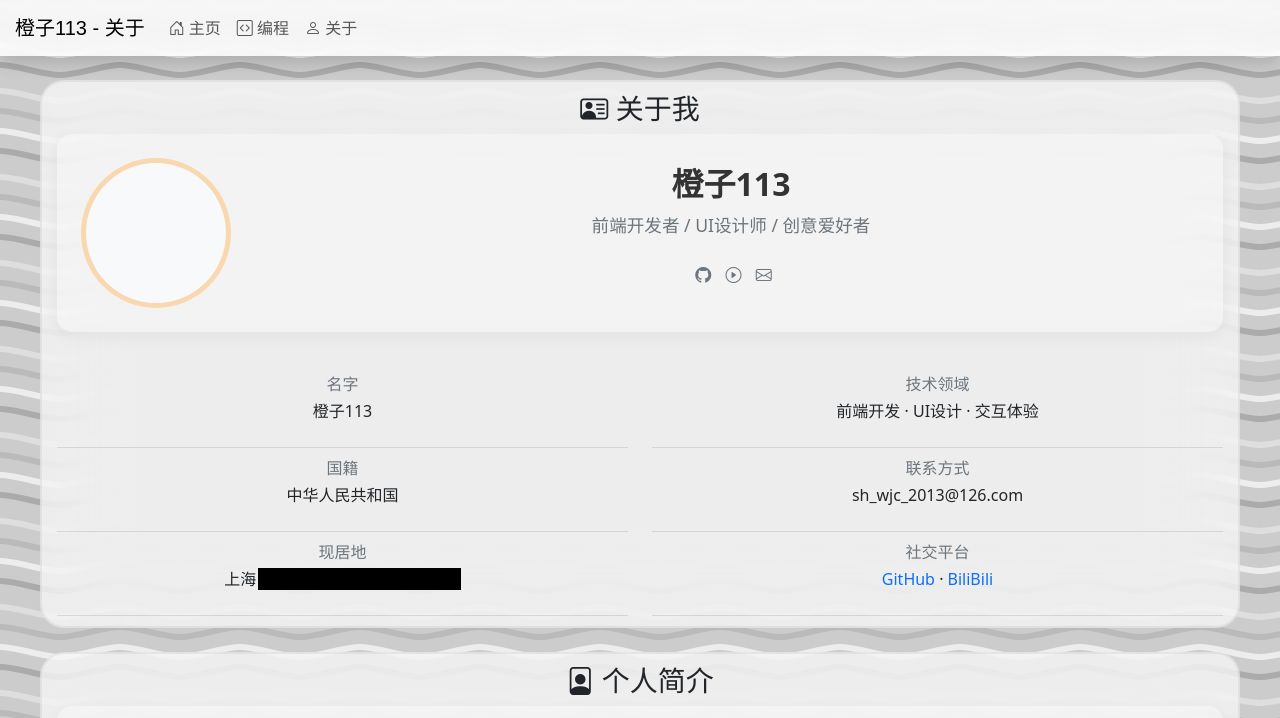
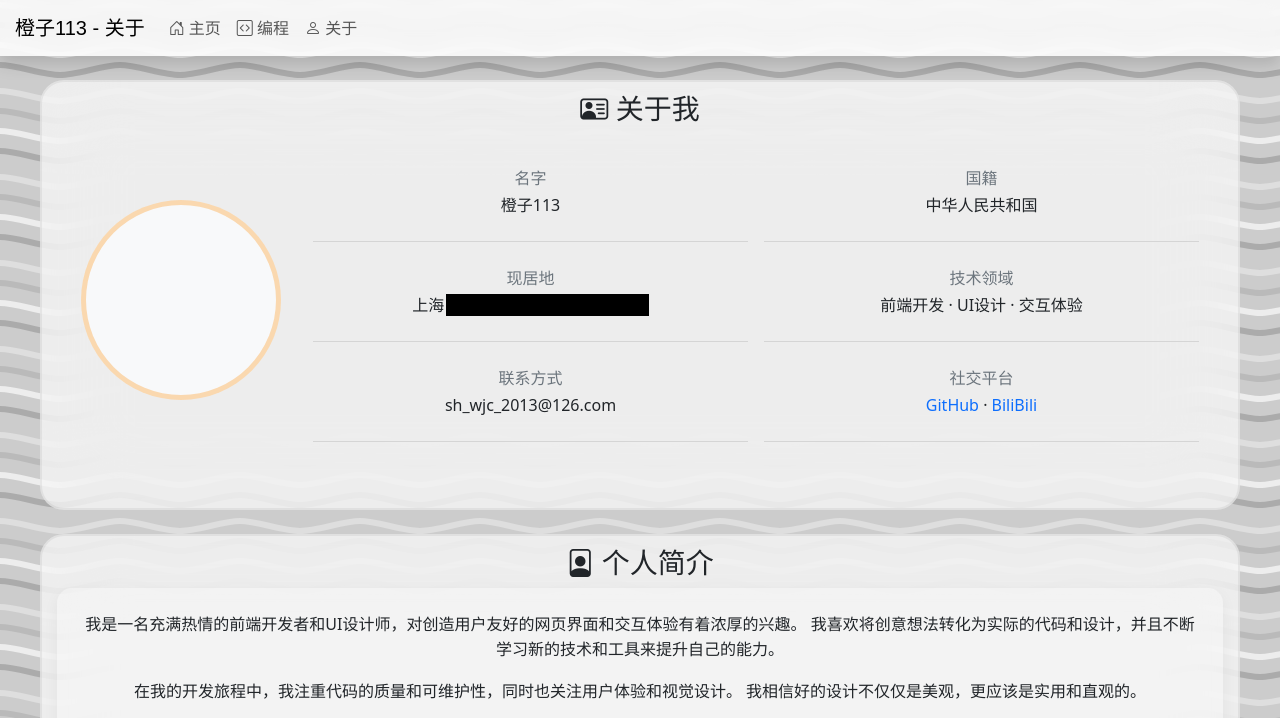
Before and after one commit to Orange1113/MyNewWeb, a plain HTML site: page about.html in a window 1280 px wide. Shown: the top 718 px of the page. Drawn offline with Linux system fonts and the light colour scheme; a web font is replaced by a local one.

Commit message:
(1.2.4)refactor: 优化about.html
调整了个人信息卡片的布局结构，使其在响应式设计中表现更佳。移除了冗余的HTML代码，简化了CSS样式，并增加了对大屏幕和小屏幕的适配处理。

```diff
--- a/about.html
+++ b/about.html
@@ -21,19 +21,7 @@
                 <div class="profile-avatar">
                     <!-- <img src="/img/avatar.jpg" alt="橙子113头像" onerror="this.src='/img/default-avatar.png'"> -->
                 </div>
-                <div class="profile-intro">
-                    <h2>橙子113</h2>
-                    <p class="profile-tagline">前端开发者 / UI设计师 / 创意爱好者</p>
-                    <div class="social-links">
-                        <a href="//github.com/orange1113" target="_blank" title="GitHub"><i class="bi bi-github"></i></a>
-                        <a href="//space.bilibili.com/426361621" target="_blank" title="BiliBili"><i class="bi bi-play-circle"></i></a>
-                        <a href="mailto:sh_wjc_2013@126.com" title="Email"><i class="bi bi-envelope"></i></a>
-                    </div>
-                </div>
-            </div>
-
-            <div class="row mt-4">
-                <div class="col-md-6">
+                <div class="profile-info">
                     <div class="chart">
                         <div>
                             <p>名字</p>
@@ -47,10 +35,6 @@
                             <p>现居地</p>
                             <p>上海<span style="margin-left: 2px; background: #000;color: #000;"> 其实这里什么都没有（doge</span></p>
                         </div>
-                    </div>
-                </div>
-                <div class="col-md-6">
-                    <div class="chart">
                         <div>
                             <p>技术领域</p>
                             <p>前端开发 · UI设计 · 交互体验</p>
--- a/css/about.css
+++ b/css/about.css
@@ -141,23 +141,63 @@
 /* 新增样式 - 个人信息卡片 */
 .profile-header {
     display: flex;
-  align-items: center;
     gap: 2rem;
     margin-bottom: 2rem;
     padding: 1.5rem;
-  background: rgba(255, 255, 255, 0.3);
-  border-radius: 15px;
-  box-shadow: 0 5px 15px rgba(0, 0, 0, 0.05);
+    align-items: center;  /* 添加垂直居中对齐 */
 }
 
 .profile-avatar {
-  flex-shrink: 0;
-  width: 150px;
-  height: 150px;
+    flex: 0 0 200px;
+    height: 200px;
     border-radius: 50%;
     overflow: hidden;
     border: 5px solid rgba(255, 140, 0, 0.3);
     background-color: #f8f9fa;
+}
+
+.profile-info {
+    flex: 1;
+    min-width: 0;
+}
+
+.profile-info .chart {
+    height: 100%;
+    display: flex;
+    flex-direction: column;
+    justify-content: center;
+}
+
+/* 超大屏幕两栏布局 */
+@media (min-width: 1200px) {
+    .profile-info .chart {
+        display: grid;
+        grid-template-columns: repeat(2, 1fr);
+        gap: 1rem;
+    }
+}
+
+/* 响应式调整 */
+@media (max-width: 768px) {
+    .profile-header {
+        flex-direction: column;
+        align-items: center;
+        gap: 1.5rem;
+    }
+
+    .profile-avatar {
+        width: 200px;
+        height: 200px;
+    }
+
+    .profile-info {
+        width: 100%;
+    }
+
+    .profile-info .chart {
+        display: flex;
+        flex-direction: column;
+    }
 }
 
 .profile-avatar img {
```
Also changed, not shown: unsupported.html (+2 -2 lines). Lines whose indentation alone changed are shown as unchanged.
